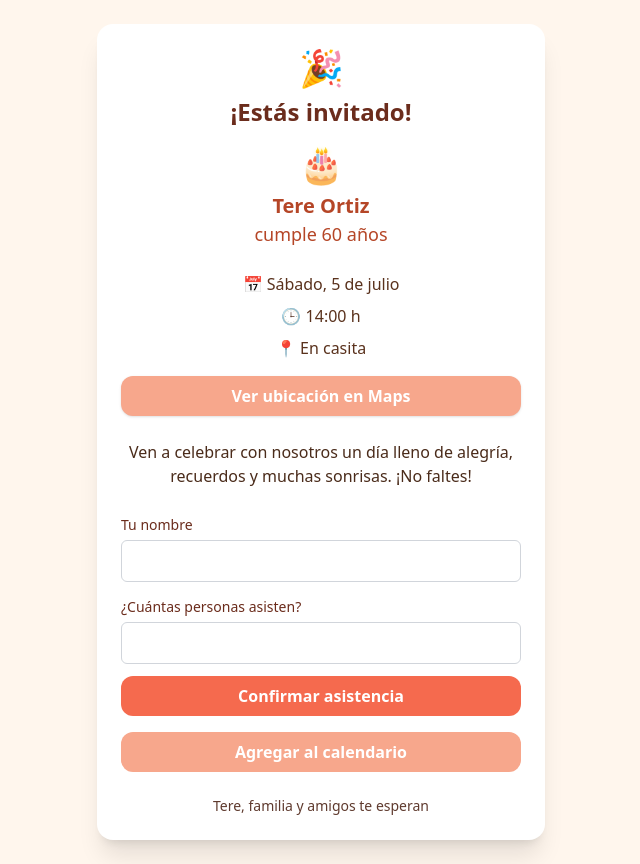
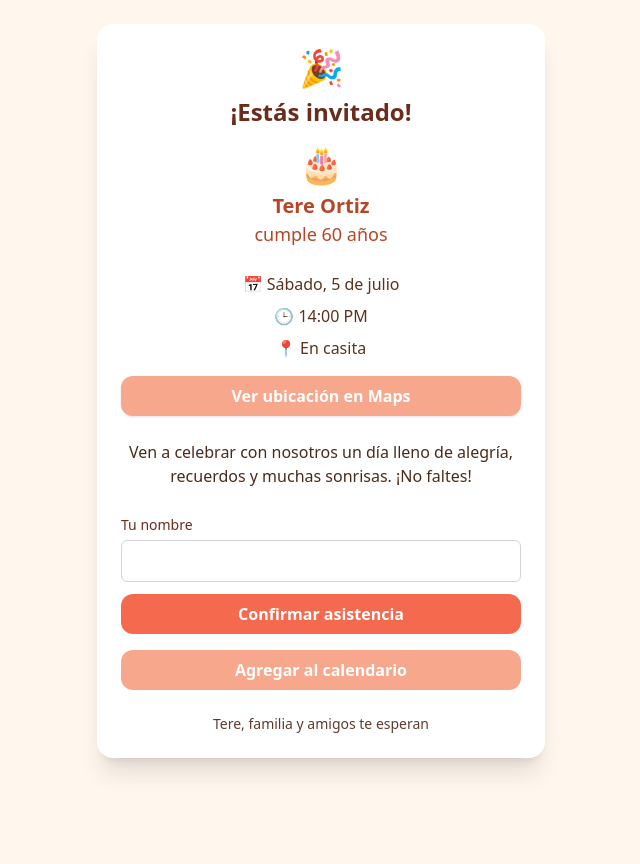
Before and after one commit to Mavoportentous/cumple_60_vercel, a React (Vite) app: page / in a window 1280 px wide. Shown: the whole page, without its empty margins (319-959 px from the left). After the commit the page ends 800 px from the top, so only its background shows below. Built offline with nearby package versions, Linux system fonts and the light colour scheme.

Commit message:
se modificó el input de cuantas personas asisten

```diff
--- a/src/App.tsx
+++ b/src/App.tsx
@@ -3,7 +3,7 @@
 import React, { useState } from "react";
 
 export default function App() {
-  const [rsvp, setRsvp] = useState({ name: "", guests: "" });
+  const [rsvp, setRsvp] = useState({ name: "", guests: "1" });
   const [submitted, setSubmitted] = useState(false);
   const [loading, setLoading] = useState(false);
 
@@ -49,7 +49,7 @@ export default function App() {
 
         <div className="mt-6 space-y-2 text-[#5a321d]">
           <p>📅 Sábado, 5 de julio</p>
-          <p>🕒 14:00 h</p>
+          <p>🕒 14:00 PM</p>
           <p>📍 En casita</p>
         </div>
 
@@ -78,17 +78,6 @@ export default function App() {
                 className="mt-1 w-full border border-gray-300 rounded-md p-2"
               />
             </label>
-            <label className="block">
-              <span className="text-sm font-medium">¿Cuántas personas asisten?</span>
-              <input
-                type="number"
-                min="1"
-                required
-                value={rsvp.guests}
-                onChange={(e) => setRsvp({ ...rsvp, guests: e.target.value })}
-                className="mt-1 w-full border border-gray-300 rounded-md p-2"
-              />
-            </label>
             <button
               type="submit"
               disabled={loading}
```
Also changed, not shown: 1 other file (tests, documents, lock files or other folders).
